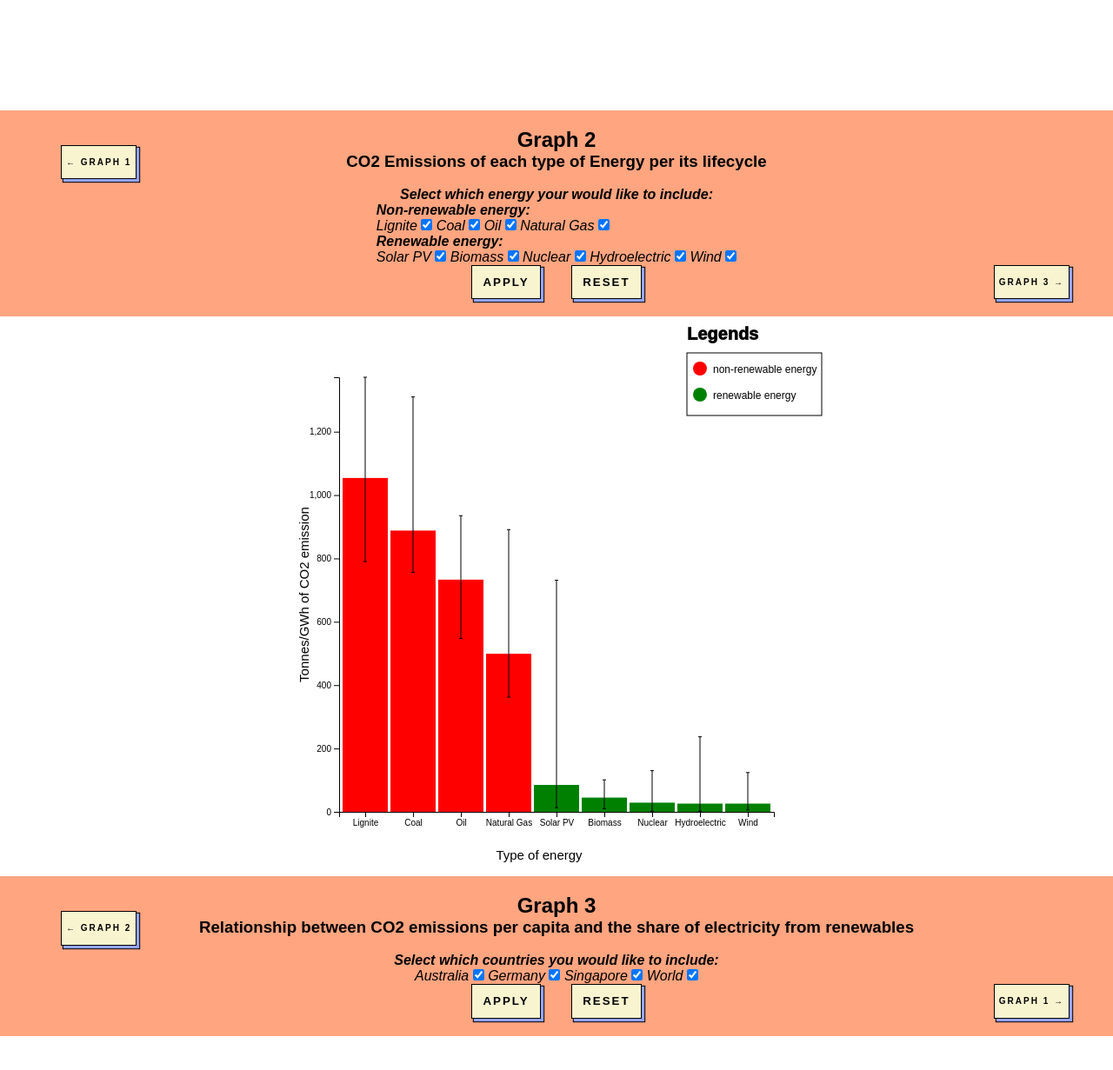
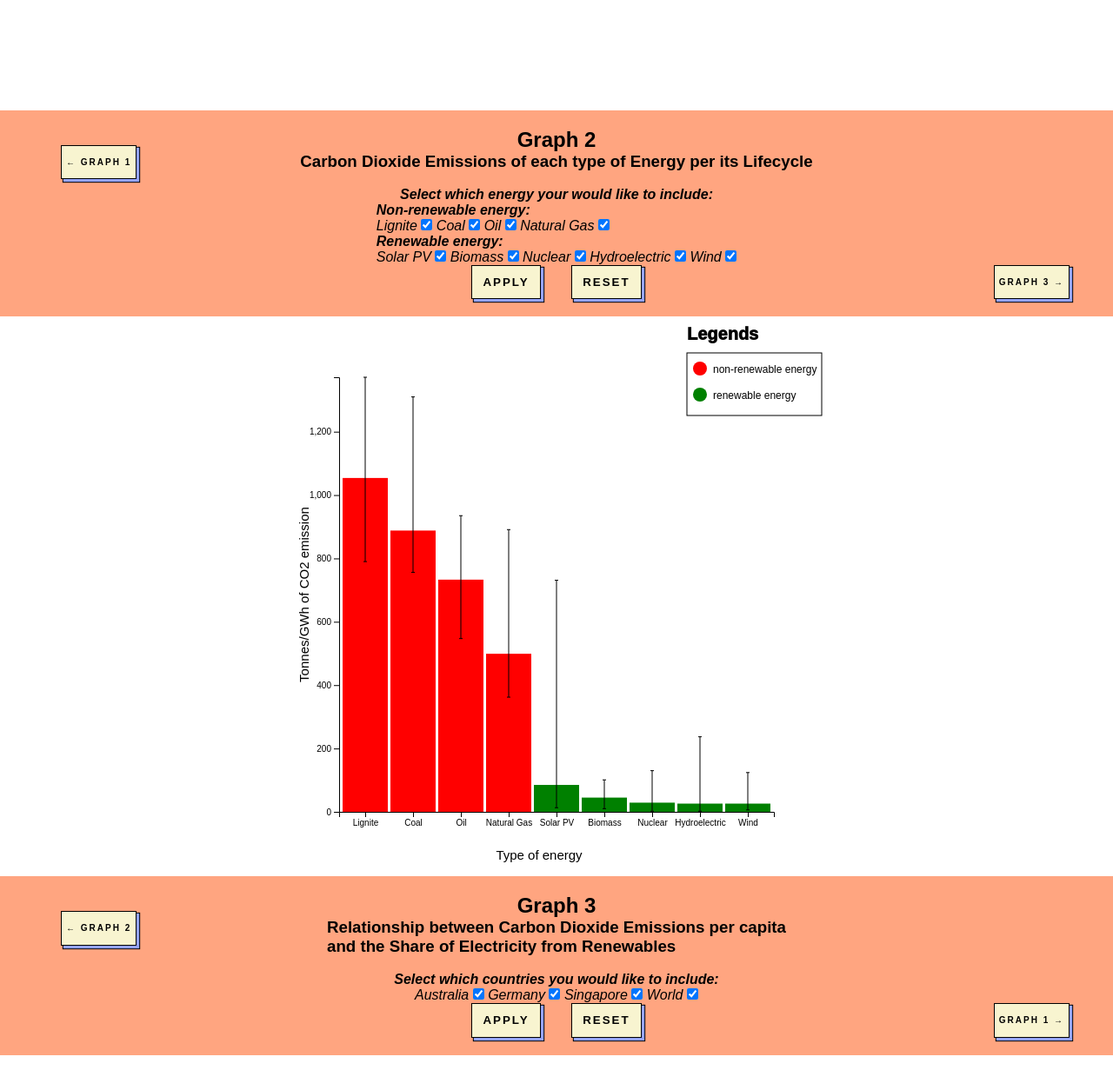
Before and after one commit to thuminhnguyen04/thuminhnguyen04.github.io, a plain HTML site: page index.html in a window 1280 px wide. Shown: the part 1329-2560 px from the top of the page at 87% size. Drawn offline with nearby package versions, Linux system fonts and the light colour scheme; no server answers.

Commit message:
fix text

```diff
--- a/index.html
+++ b/index.html
@@ -84,7 +84,7 @@
 <div class="graph1" id="graph2">
 <p><strong><a href="#graph1" class="prevVis"> &larr; GRAPH 1</a></strong></p>
 	<h2>Graph 2</h2>
-	<h3> CO2 Emissions of each type of Energy per its lifecycle</h3>
+	<h3> Carbon Dioxide Emissions of each type of Energy per its Lifecycle</h3>
 
 	<br>
 			<legend><strong><em>Select which energy your would like to include:</strong></legend>
@@ -133,7 +133,7 @@
 <p><strong><a href="#graph2" class="prevVis"> &larr; GRAPH 2</a></strong></p>
 
 	<h2>Graph 3</h2>
-	<h3>Relationship between CO2 emissions per capita and the share of electricity from renewables</h3>
+	<h3>Relationship between Carbon Dioxide Emissions per capita <br>and the Share of Electricity from Renewables</h3>
 
 <br>
 			<legend><strong><em>Select which countries you would like to include:</em></strong></legend>
```
